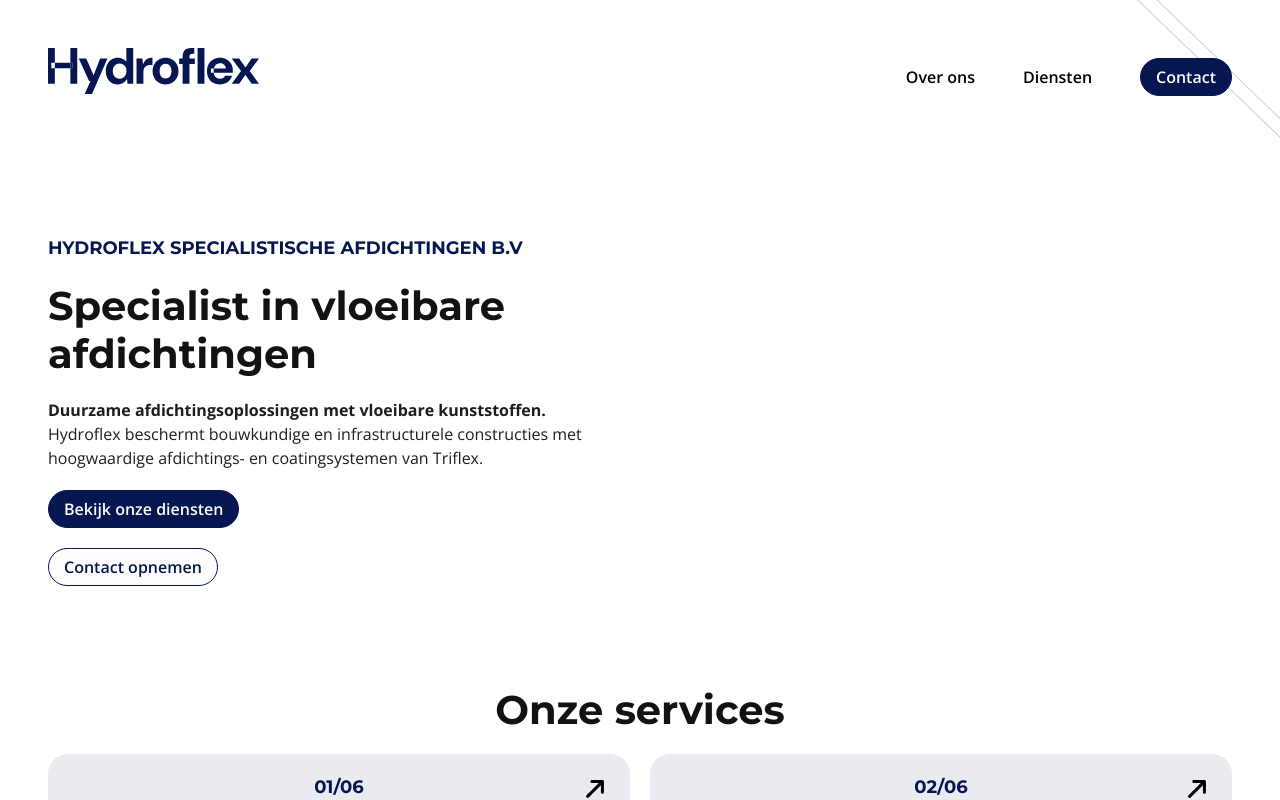
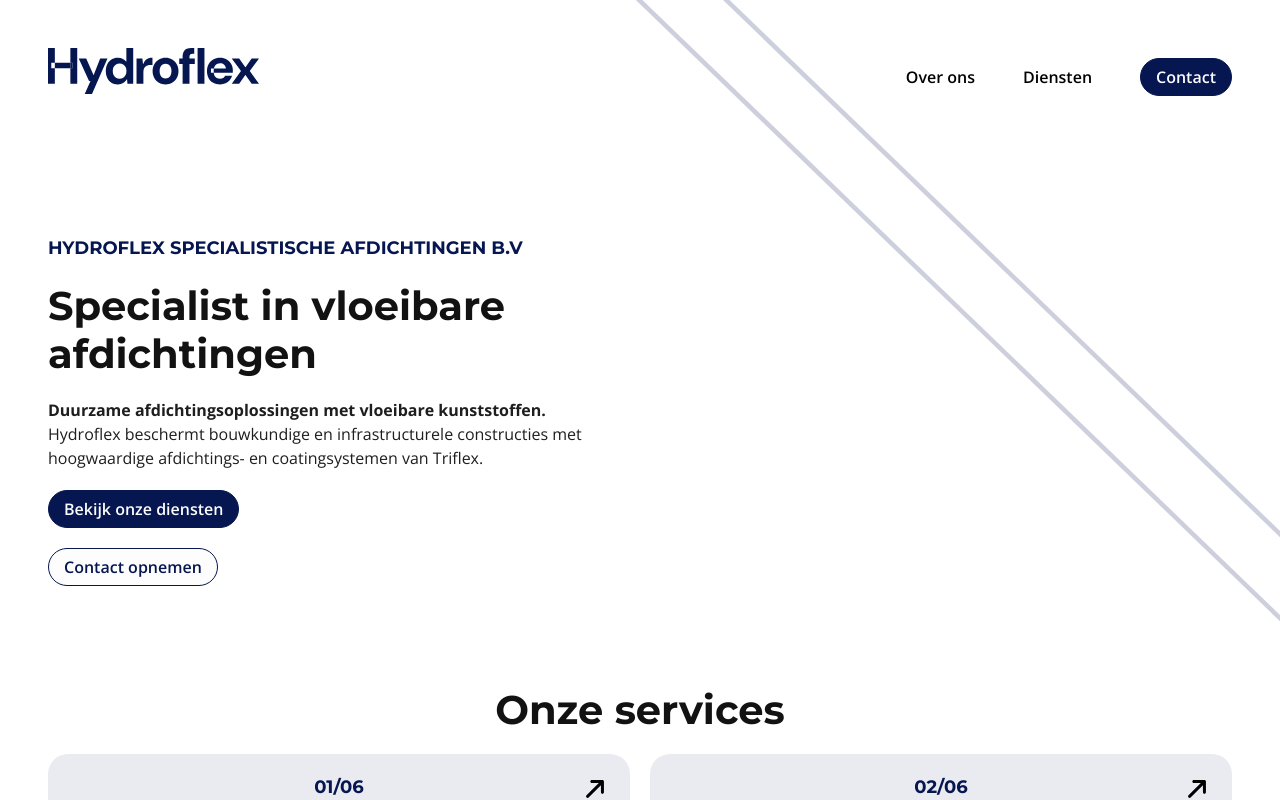
Before and after one commit to IsaacEswa/hydroflex, a SvelteKit app: page / in a window 1280 px wide. Shown: the top 800 px of the page. Built offline with nearby package versions, Linux system fonts and the light colour scheme.

Commit message:
#20 lines pattern is responsive

```diff
--- a/static/styles/styleguide.css
+++ b/static/styles/styleguide.css
@@ -111,10 +111,20 @@
   position: absolute;
   top: 0;
   right: 0;
-  width: 10rem;
-  height: 10rem;
+  width: 18.5rem;
+  height: 18.5rem;
   background: url("/icons/lines.svg") no-repeat top right / contain;
   pointer-events: none;
+
+  @media (min-width: 768px) {
+    width: 42rem;
+    height: 42rem;
+  }
+
+  @media (min-width: 1024px) {
+    width: 45rem;
+    height: 45rem;
+  }
 }
 
 main {
```
